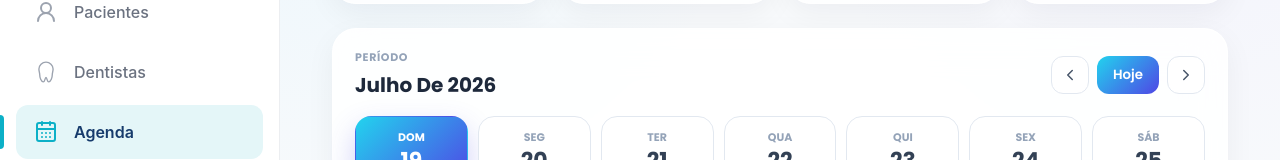
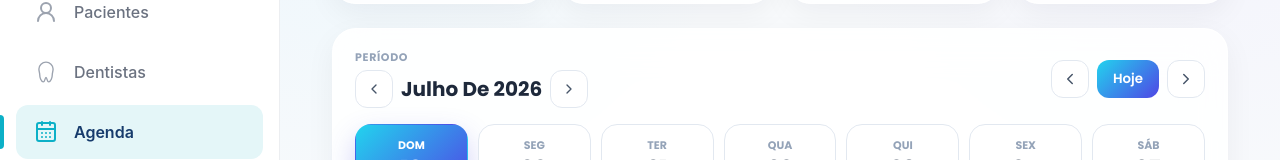
Before and after one commit to almeidadeoliveirabruno/TccFrontEnd, a React (Vite) app: page /agenda in a window 1280 px wide. Shown: the part 280-440 px from the top of the page. Built offline with nearby package versions, Linux system fonts and the light colour scheme; no server answers; sample sign-in values are in the browser's storage.

Commit message:
Adicionado funcionalidade de trocar o mês diretamente no datepicker

```diff
--- a/src/Pages/Agenda/Agenda.css
+++ b/src/Pages/Agenda/Agenda.css
@@ -916,3 +916,9 @@
     width: 100%;
   }
 }
+
+  .agenda-date-month-nav {
+    display: flex;
+    align-items: center;
+    gap: 8px;
+  }
--- a/src/Pages/Agenda/Componentes/WeekDatePicker.jsx
+++ b/src/Pages/Agenda/Componentes/WeekDatePicker.jsx
@@ -9,6 +9,15 @@ import {
   toISODate,
 } from "../utils";
 
+// soma/subtrai meses sem estourar o fim do mês (ex.: 31/01 + 1 mês = 28/02, não 03/03)
+function shiftMonth(date, delta) {
+  const year = date.getFullYear();
+  const month = date.getMonth() + delta;
+  // último dia do mês de destino (dia 0 do mês seguinte)
+  const lastDay = new Date(year, month + 1, 0).getDate();
+  return new Date(year, month, Math.min(date.getDate(), lastDay));
+}
+
 export default function WeekDatePicker({ selectedDate, onChangeDate }) {
   const weekDays = getWeekDays(selectedDate);
   const today = new Date();
@@ -18,13 +27,36 @@ export default function WeekDatePicker({ selectedDate, onChangeDate }) {
     onChangeDate(addDays(selectedDate, delta * 7));
   }
 
+  function changeMonth(delta) {
+    onChangeDate(shiftMonth(selectedDate, delta));
+  }
+
   return (
     <div className="agenda-date-picker">
       <div className="agenda-date-picker-top">
         <div>
           <p className="agenda-date-picker-label">Período</p>
-          <h2 className="agenda-date-picker-month">{formatMonthYear(selectedDate)}</h2>
+          <div className="agenda-date-month-nav">
+            <button
+              type="button"
+              className="agenda-date-nav"
+              onClick={() => changeMonth(-1)}
+              aria-label="Mês anterior"
+            >
+              <ChevronLeft size={16} />
+            </button>
+            <h2 className="agenda-date-picker-month">{formatMonthYear(selectedDate)}</h2>
+            <button
+              type="button"
+              className="agenda-date-nav"
+              onClick={() => changeMonth(1)}
+              aria-label="Próximo mês"
+            >
+              <ChevronRight size={16} />
+            </button>
+          </div>
         </div>
+
         <div className="agenda-date-picker-actions">
           <button
             type="button"
```
